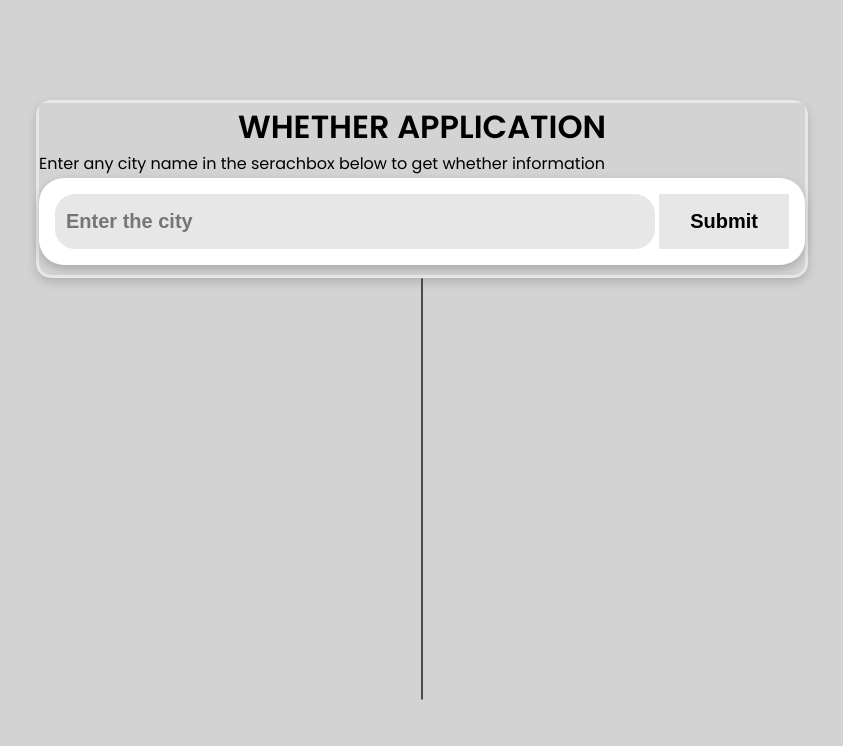
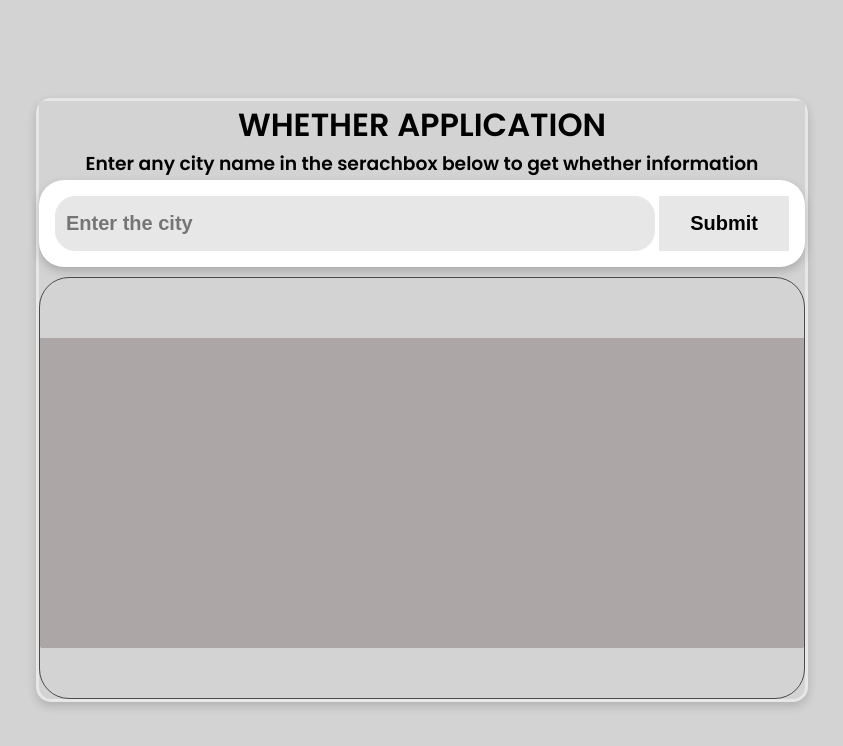
Before and after one commit to HorizonK29/MyWebProjects, a plain HTML site: page whetherWebApplication/index.html in a window 1280 px wide. Shown: the whole page, without its empty margins (218-1061 px from the left). Drawn offline with Linux system fonts and the light colour scheme.

Commit message:
Update index.html

```diff
--- a/whetherWebApplication/index.html
+++ b/whetherWebApplication/index.html
@@ -1,6 +1,6 @@
-
 <!DOCTYPE html>
 <html lang="en">
+
 <head>
   <meta charset="UTF-8">
   <meta name="viewport" content="width=device-width, initial-scale=1.0">
@@ -8,19 +8,19 @@
   <title>OpenWeatherMap Api</title>
   <link rel="stylesheet" href="./index.css">
 </head>
+
 <body>
   <div class="main">
     <div class="header">
       <h1>WHETHER APPLICATION</h1>
-      <p>Enter any city name in the serachbox below to get whether information</p>
+
+      <h3>Enter any city name in the serachbox below to get whether information</h3>
     </div>
 
     <div class="input">
       <input type="text" placeholder="Enter the city" class="input_text">
       <input type="submit" value="Submit" class="submit">
     </div>
-  </div>
-
     <div class="container">
       <div class="card">
         <h1 class="name" id="name"></h1>
@@ -29,6 +29,8 @@
         <p class="desc"></p>
       </div>
     </div>
+  </div>
   <script src="./index.js"></script>
 </body>
+
 </html>
```
Lines whose indentation alone changed are shown as unchanged.
